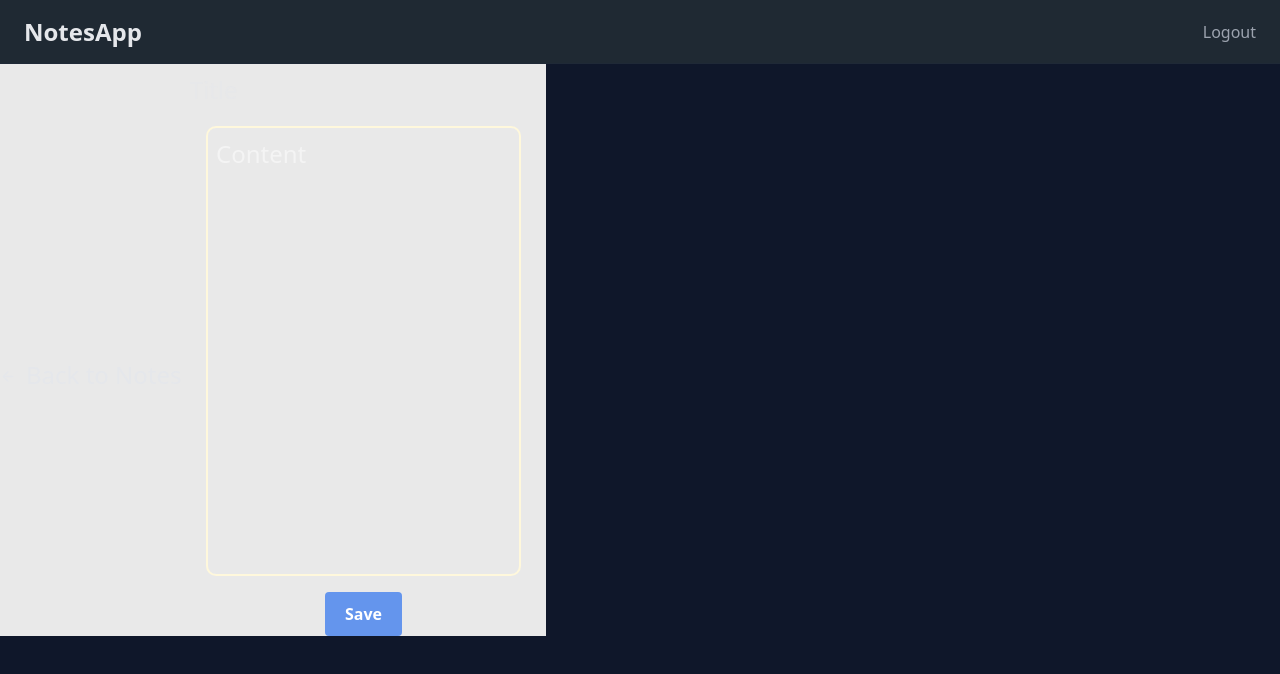
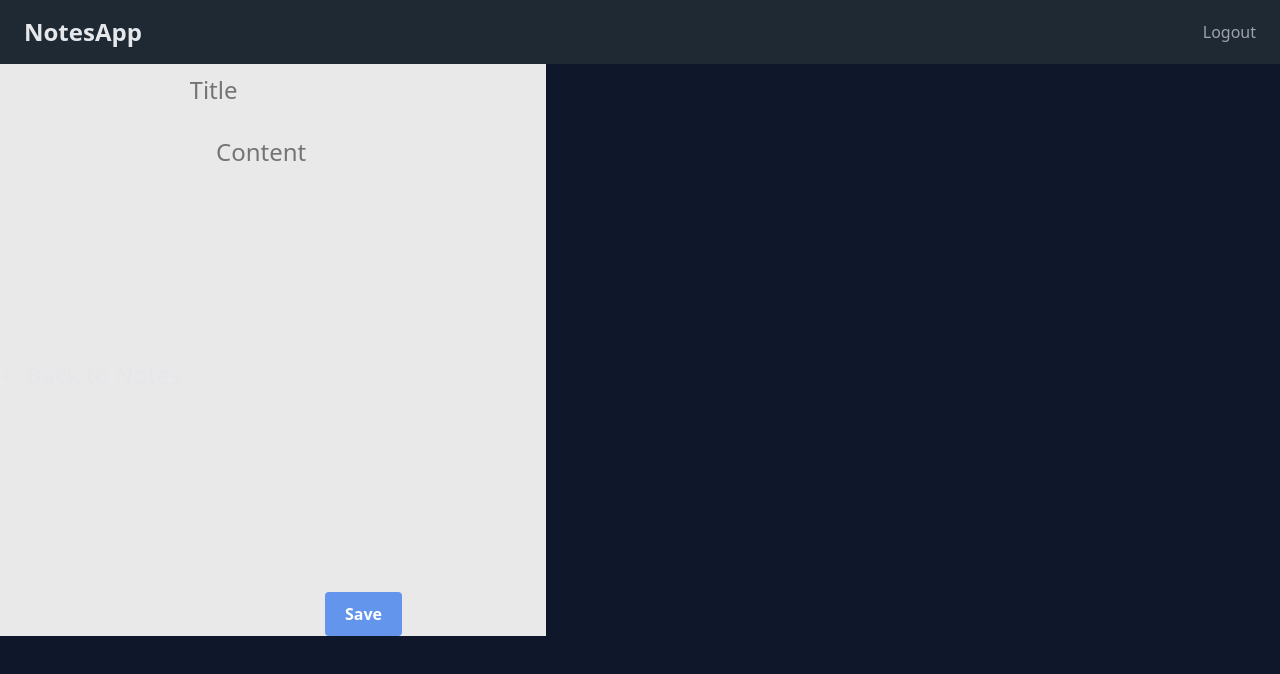
Before and after one commit to donald-hub/notes-app-frontend, a React (Vite) app: page /create in a window 1280 px wide. Shown: the top 674 px of the page. Built offline with nearby package versions, Linux system fonts and the light colour scheme; sample sign-in values are in the browser's storage; the HTML template or start-up script is replaced by a standard one.

Commit message:
styling createPage page

```diff
--- a/src/pages/createPage.module.css
+++ b/src/pages/createPage.module.css
@@ -34,6 +34,7 @@
     outline: none;
     background: transparent;
     margin-bottom: 10px;
+    color: black;
 }
 .contentInput{
     min-width: 300px;
@@ -44,9 +45,7 @@
     outline: none;
     resize: none;
     background: transparent;
-    border-radius: 10px;
-    border: 2px solid cornsilk;
-     color: white;
+    color: black;
 }
 .submitButton{
     margin-top: 16px;
```
